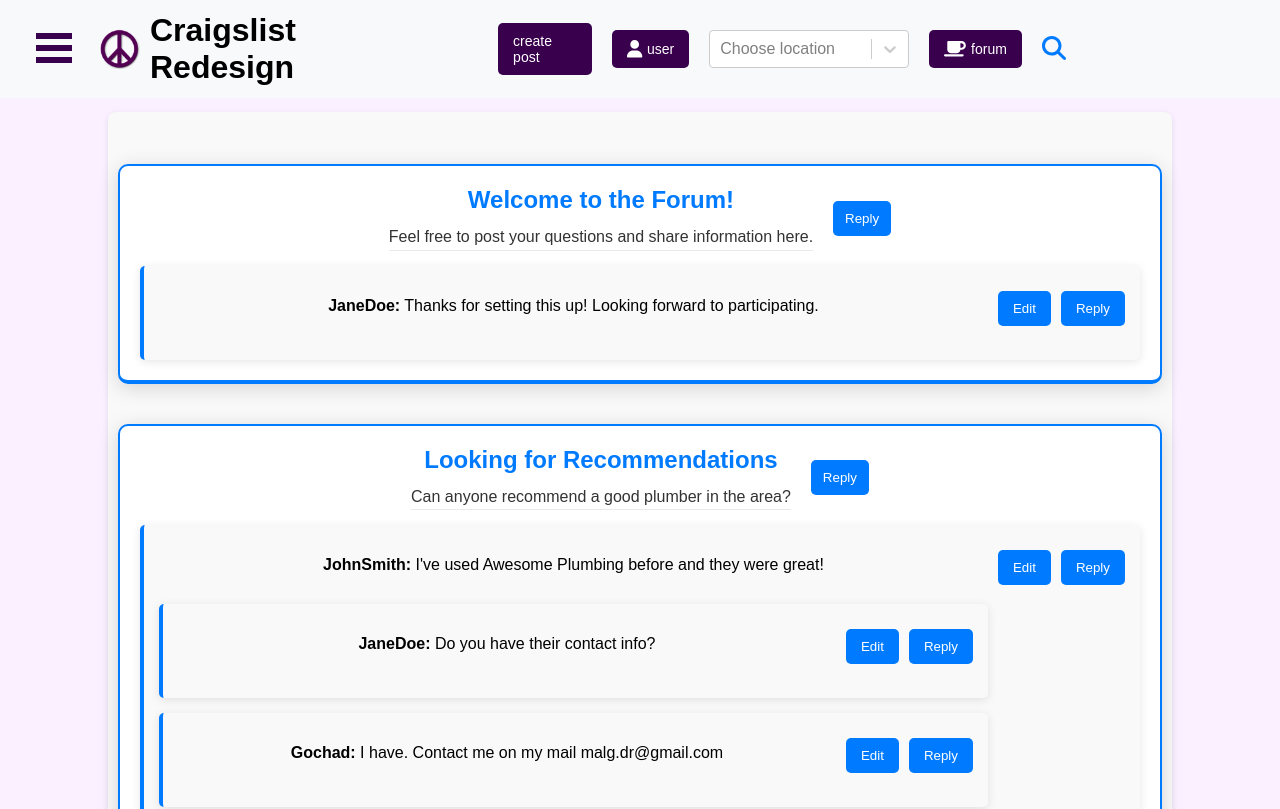
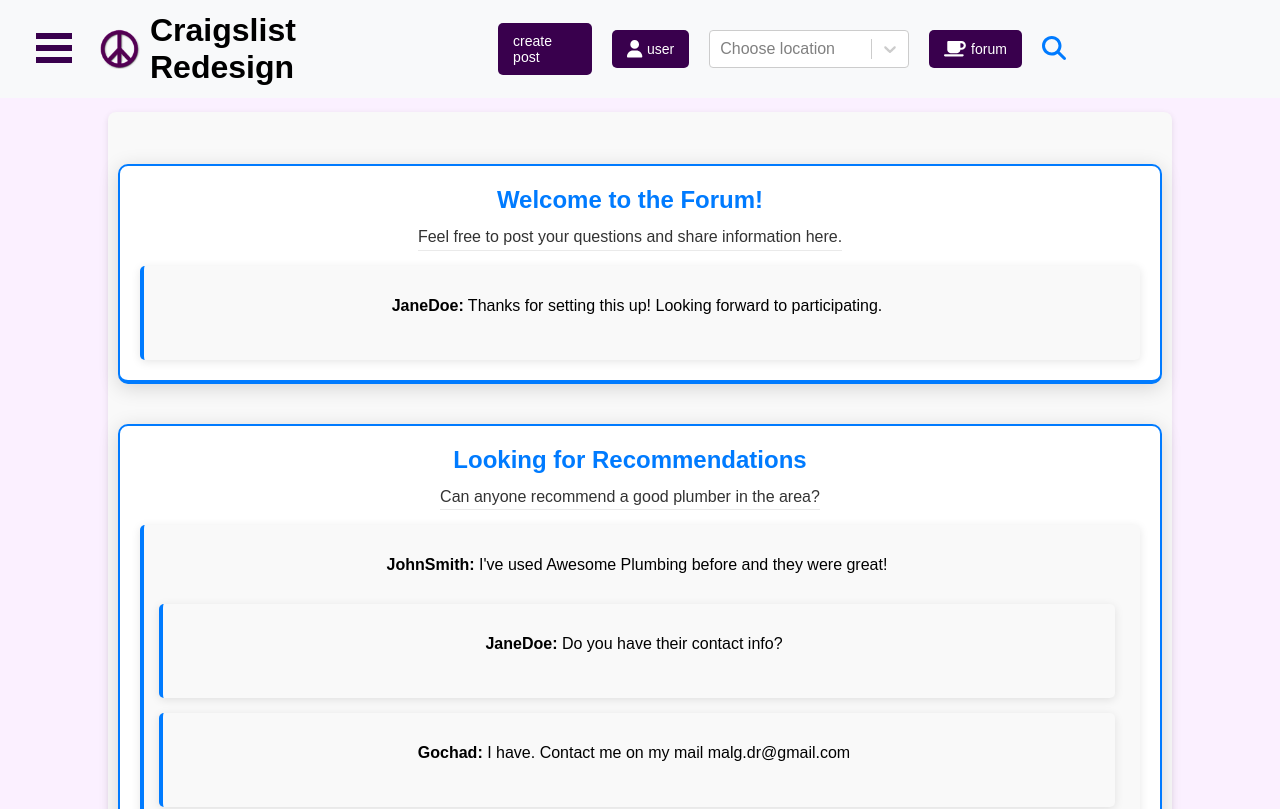
Before and after one commit to Gochad/redesign-craigslist, a React (Create React App) app: page /forum in a window 1280 px wide. Shown: the top 809 px of the page. Built offline with nearby package versions, Linux system fonts and the light colour scheme.

Commit message:
check if user is author

```diff
--- a/src/pages/ForumPage.tsx
+++ b/src/pages/ForumPage.tsx
@@ -1,4 +1,5 @@
-import React, { useState, useEffect } from 'react';
+import React, { useState, useEffect, useContext } from 'react';
+import { UserContext } from '../context/UserContext';
 import PageLayout from './PageLayout';
 import styled from 'styled-components';
 import forumPosts from '../data/forum-posts.json';
@@ -114,12 +115,15 @@ const ForumPage: React.FC = () => {
         const localData = localStorage.getItem('forumPosts');
         return localData ? JSON.parse(localData) : forumPosts;
     });
+    const { user } = useContext(UserContext);
     const [editId, setEditId] = useState<number | null>(null);
     const [editText, setEditText] = useState('');
 
     useEffect(() => {
         localStorage.setItem('forumPosts', JSON.stringify(posts));
     }, [posts]);
+
+    const isUserAuthor = (authorName: string) => user && user.name === authorName;
 
     const handleReply = (postId: number, replyId: number | null = null, replyContent: string = '') => {
         const updateReplies = (replies: Reply[]): Reply[] => {
@@ -189,6 +193,7 @@ const ForumPage: React.FC = () => {
     };
 
     const renderReplies = (replies: Reply[], postId: number): JSX.Element[] => {
+        console.log(user)
         return replies.map(reply => (
             <ReplyElem key={reply.id}>
                 <PostContent>
@@ -210,10 +215,12 @@ const ForumPage: React.FC = () => {
                             <Button onClick={cancelEdit}>Cancel</Button>
                         </>
                     ) : (
-                        <>
-                            <Button onClick={() => startEdit(reply.id, reply.content)}>Edit</Button>
-                            <Button onClick={() => handleReply(postId, reply.id)}>Reply</Button>
-                        </>
+                        isUserAuthor(reply.author) && (
+                            <>
+                                <Button onClick={() => startEdit(reply.id, reply.content)}>Edit</Button>
+                                <Button onClick={() => handleReply(postId, reply.id)}>Reply</Button>
+                            </>
+                        )
                     )}
                 </ButtonContainer>
             </ReplyElem>
@@ -230,7 +237,9 @@ const ForumPage: React.FC = () => {
                                 <Title>{post.title}</Title>
                                 <Content>{post.content}</Content>
                             </TextPost>
-                            <ReplyButton onClick={() => handleReply(post.id)}>Reply</ReplyButton>
+                            {isUserAuthor(post.author) && (
+                                <ReplyButton onClick={() => handleReply(post.id)}>Reply</ReplyButton>
+                            )}
                         </ContentArea>
                         {post.replies && post.replies.length > 0 && renderReplies(post.replies, post.id)}
                     </PostContainer>
```
